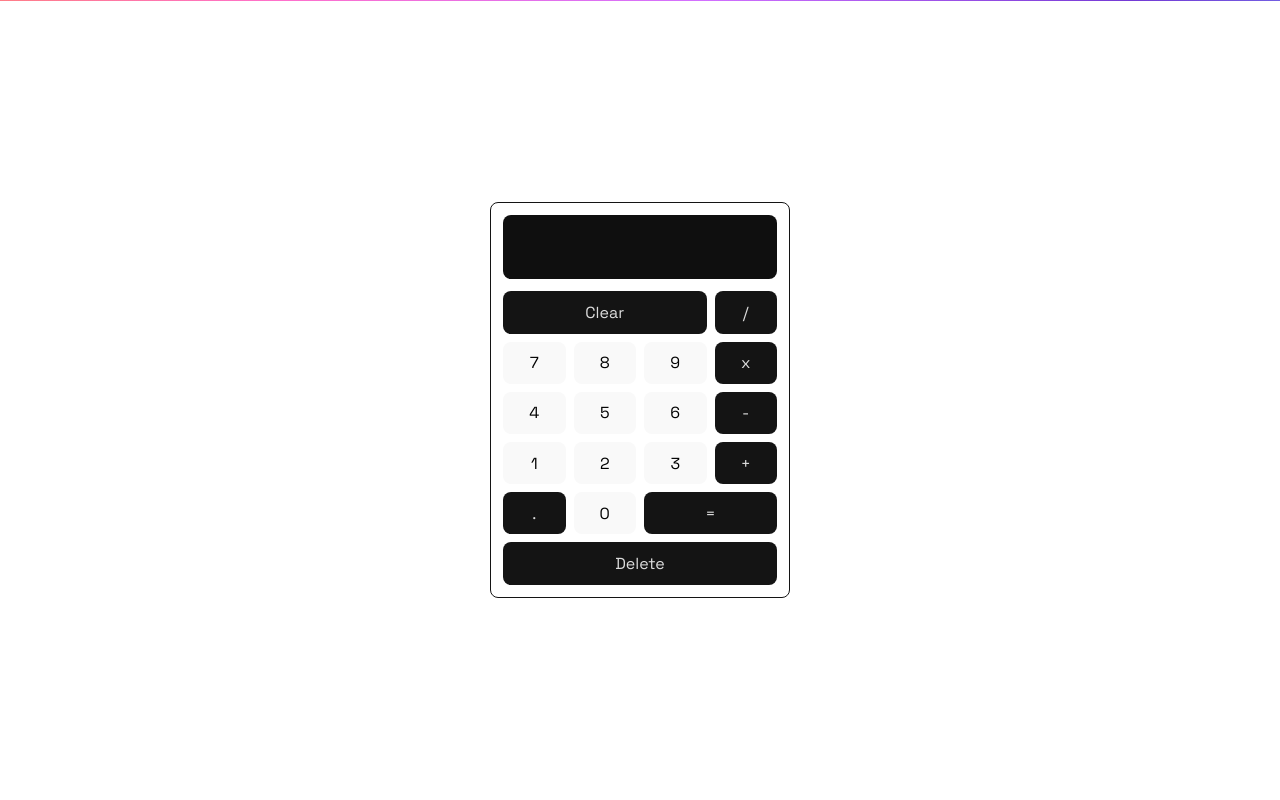
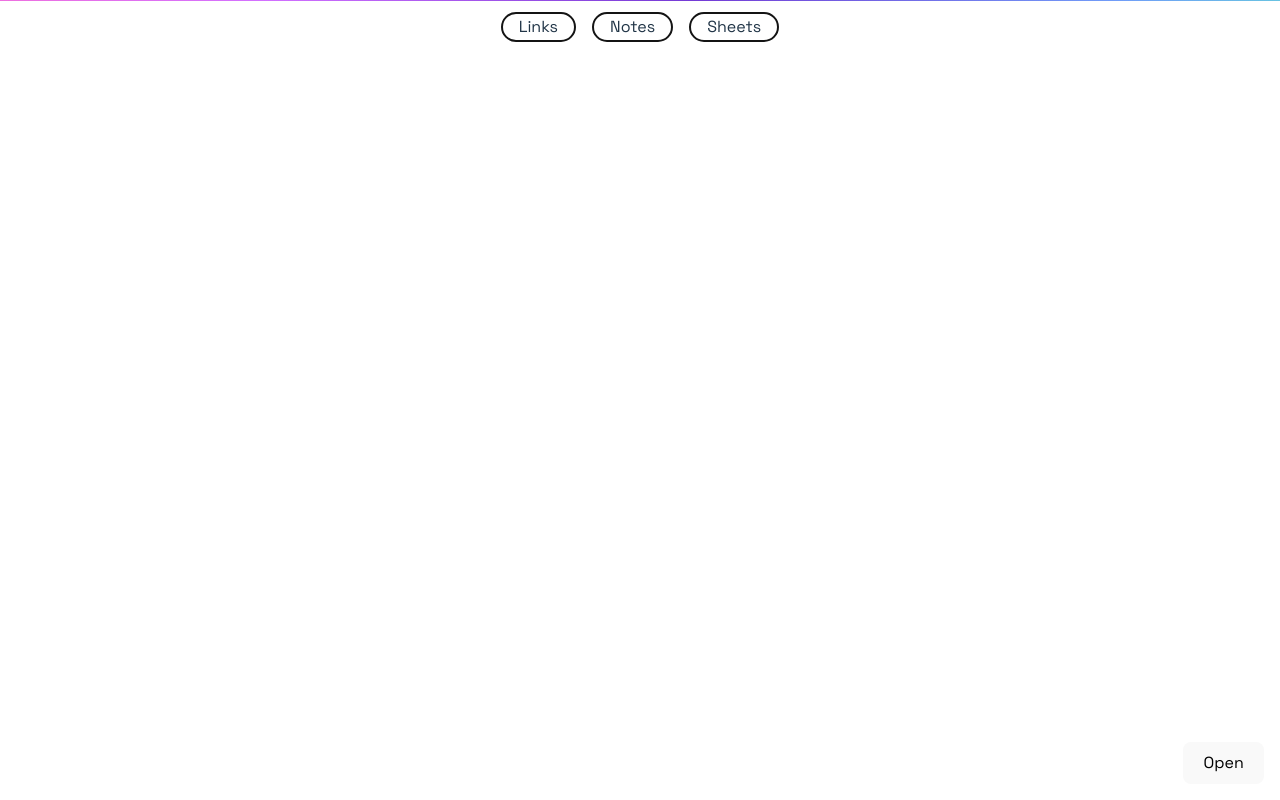
Before and after one commit to BigBadBodyPillow/utility, a React (Vite) app: page / in a window 1280 px wide. Built offline with nearby package versions, Linux system fonts and the light colour scheme.

Commit message:
caluclator toggle button and start on nav

```diff
--- a/src/App.css
+++ b/src/App.css
@@ -4,5 +4,5 @@
   display: flex;
   flex-direction: column;
   align-items: center;
-  justify-content: center;
+  /* justify-content: center; */
 }
--- a/src/App.tsx
+++ b/src/App.tsx
@@ -1,24 +1,17 @@
-import { useRef } from 'react';
-
 //css
 import './App.css';
 
 //components
 import RainbowLine from './Components/RainbowLine/RainbowLine';
-import Calculator from './Components/Calculator/Calculator';
-
-//modules
-// import Draggable from 'react-draggable';
+import { Calculator } from './Components/Calculator/Calculator';
+import { Navbar } from './Components/Navbar/Navbar';
 
 function App() {
-  // const nodeRef = useRef<HTMLDivElement | null>(null);
-
   return (
     <>
       <RainbowLine />
-      {/* <Draggable > */}
+      <Navbar />
       <Calculator />
-      {/* </Draggable> */}
     </>
   );
 }
--- a/src/Components/Calculator/Calculator.css
+++ b/src/Components/Calculator/Calculator.css
@@ -1,21 +1,29 @@
 .calculator-container {
+  position: absolute;
+  bottom: 4rem;
+  right: 1rem;
+
+  display: block;
   display: flex;
   flex-direction: column;
   padding: 0.75em;
   width: 300px;
   border: 1px solid var(--border-colour);
+  background-color: var(--background-colour);
 
   border-radius: var(--border-radius);
   overflow: hidden;
 }
-
+.calculator-container.hidden {
+  display: none;
+}
 .display {
   width: 100%;
   height: 4rem;
   margin-bottom: 0.75rem;
   border-radius: var(--border-radius);
   background-color: rgb(15, 15, 15);
-  padding: 0.5rem;
+  padding: 0.5rem 1rem;
 
   display: flex;
   flex-direction: row;
@@ -88,11 +96,8 @@
   cursor: grabbing;
 }
 
-button:hover {
-  border-color: transparent;
-  background-color: var(--accent-colour);
-  /* transition: background-color 0.25s; */
+.calculator-toggle {
+  position: absolute;
+  bottom: 1rem;
+  right: 1rem;
 }
-button:active {
-  opacity: 0.75;
-}
--- a/src/Components/Calculator/Calculator.tsx
+++ b/src/Components/Calculator/Calculator.tsx
@@ -1,5 +1,5 @@
-import React, { useState } from 'react';
-import { useRef } from 'react';
+import { useState, useRef } from 'react';
+// import { useRef } from 'react';
 
 //css
 import './Calculator.css';
@@ -11,12 +11,13 @@ import Draggable from 'react-draggable';
 //   nodeRef?: React.RefObject<HTMLDivElement> | null;
 // };
 
-export default function Calculator() {
-  const nodeRef = useRef(null);
-
+export function Calculator() {
   const [display, setDisplay] = useState<string>('');
   const [previousEquation, setPreviousEquation] = useState<string>('');
   const [lastWasResult, setLastWasResult] = useState<boolean>(false);
+  const [calculatorVisible, setCalculatorVisible] = useState<boolean>(false);
+
+  const nodeRef = useRef(null);
 
   const handleClick = (value: string) => {
     if (value === 'Clear') {
@@ -69,10 +70,28 @@ export default function Calculator() {
 
     setDisplay((prev) => prev + value);
   };
+  const toggleCalculator = () => {
+    setCalculatorVisible(!calculatorVisible);
+  };
 
   return (
-    <Draggable nodeRef={nodeRef} handle=".handle-bar" bounds="body">
-      <div ref={nodeRef} className="calculator-container">
+    <>
+      <button className="calculator-toggle" onClick={() => toggleCalculator()}>
+        {calculatorVisible ? 'Close' : 'Open'}
+      </button>
+      <Draggable
+        nodeRef={nodeRef}
+        handle=".handle-bar"
+        bounds="body"
+        // defaultPosition={{ x: 25, y: 25 }}
+      >
+        <div
+          ref={nodeRef}
+          className={
+            'calculator-container ' + (calculatorVisible ? ' ' : 'hidden')
+          }
+          // style={{ position: 'absolute', bottom: '6.25rem', right: '18rem' }}
+        >
           <div className="handle-bar"></div>
           <div className="main-calculator">
             <div className="display">
@@ -129,5 +148,6 @@ export default function Calculator() {
           </div>
         </div>
       </Draggable>
+    </>
   );
 }
--- /dev/null
+++ b/src/Components/Navbar/Navbar.css
@@ -0,0 +1,30 @@
+.navbar {
+  display: flex;
+  width: 100%;
+  padding: 0.75rem 1rem;
+  justify-content: center;
+}
+.nav-items {
+  display: flex;
+  gap: 1rem;
+  width: max-content;
+  max-width: 400px;
+  justify-content: center;
+}
+
+.nav-items span {
+  cursor: pointer;
+  border-radius: 100000000000px;
+  padding: 0.05rem 1rem;
+  border: 2px solid var(--border-colour);
+  user-select: none;
+}
+
+.nav-items span:hover {
+  border-color: transparent;
+  background-color: var(--accent-colour);
+  /* transition: background-color 0.25s; */
+}
+.nav-items span:active {
+  opacity: 0.75;
+}
--- /dev/null
+++ b/src/Components/Navbar/Navbar.tsx
@@ -0,0 +1,16 @@
+//css
+import './Navbar.css';
+
+export function Navbar() {
+  return (
+    <>
+      <div className="navbar">
+        <div className="nav-items">
+          <span>Links</span>
+          <span>Notes</span>
+          <span>Sheets</span>
+        </div>
+      </div>
+    </>
+  );
+}
--- a/src/index.css
+++ b/src/index.css
@@ -62,12 +62,18 @@ button {
   transition: border-color 0.25s;
 }
 button:hover {
-  border-color: var(--accent-colour);
+  /* border-color: var(--accent-colour); */
+  border-color: transparent;
+  background-color: var(--accent-colour);
 }
 /* button:focus, */
 button:focus-visible {
   /* outline: 4px auto -webkit-focus-ring-color; */
   outline: 4px auto var(--accent-colour);
+}
+
+button:active {
+  opacity: 0.75;
 }
 
 @media (prefers-color-scheme: light) {
```
Lines whose indentation alone changed are shown as unchanged.
